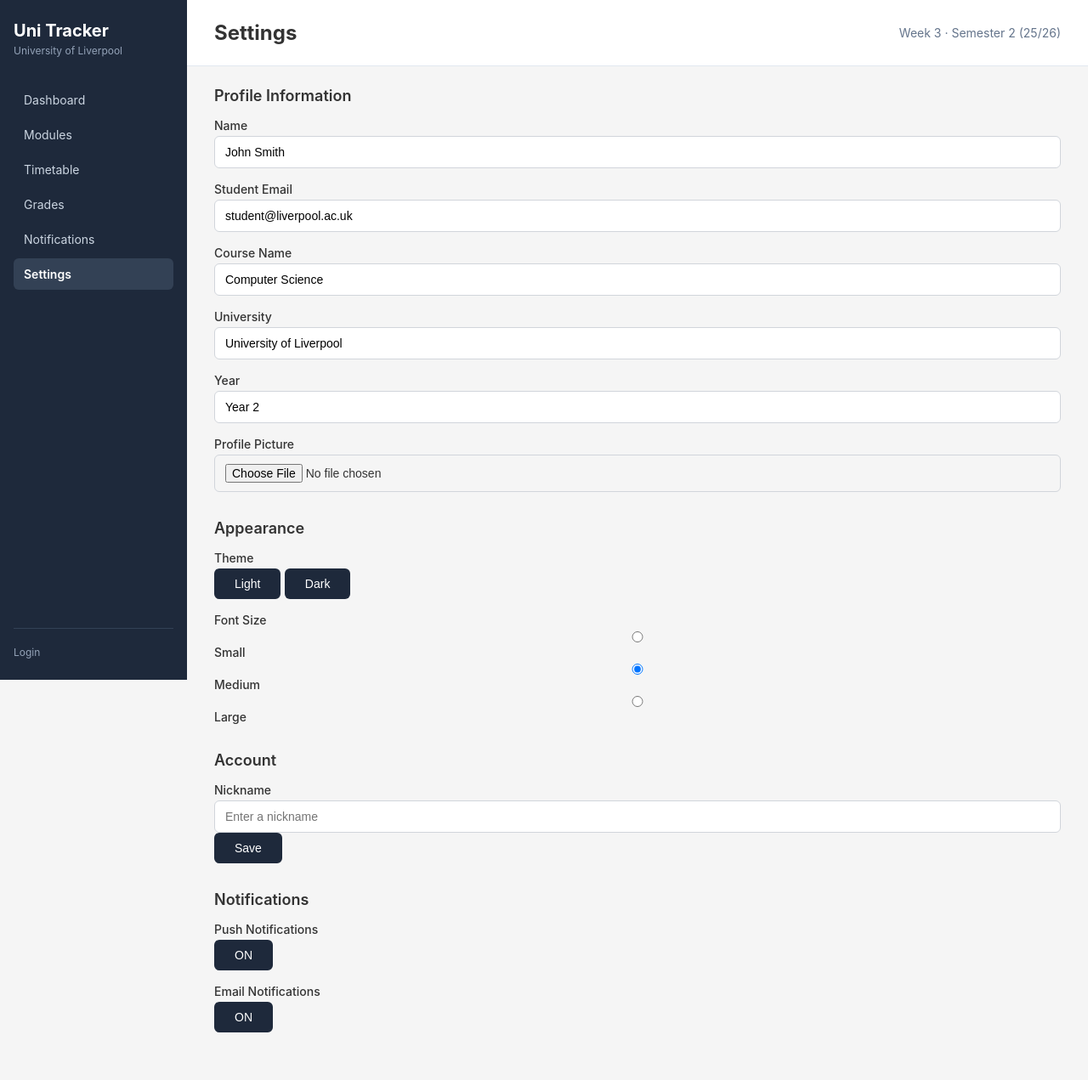
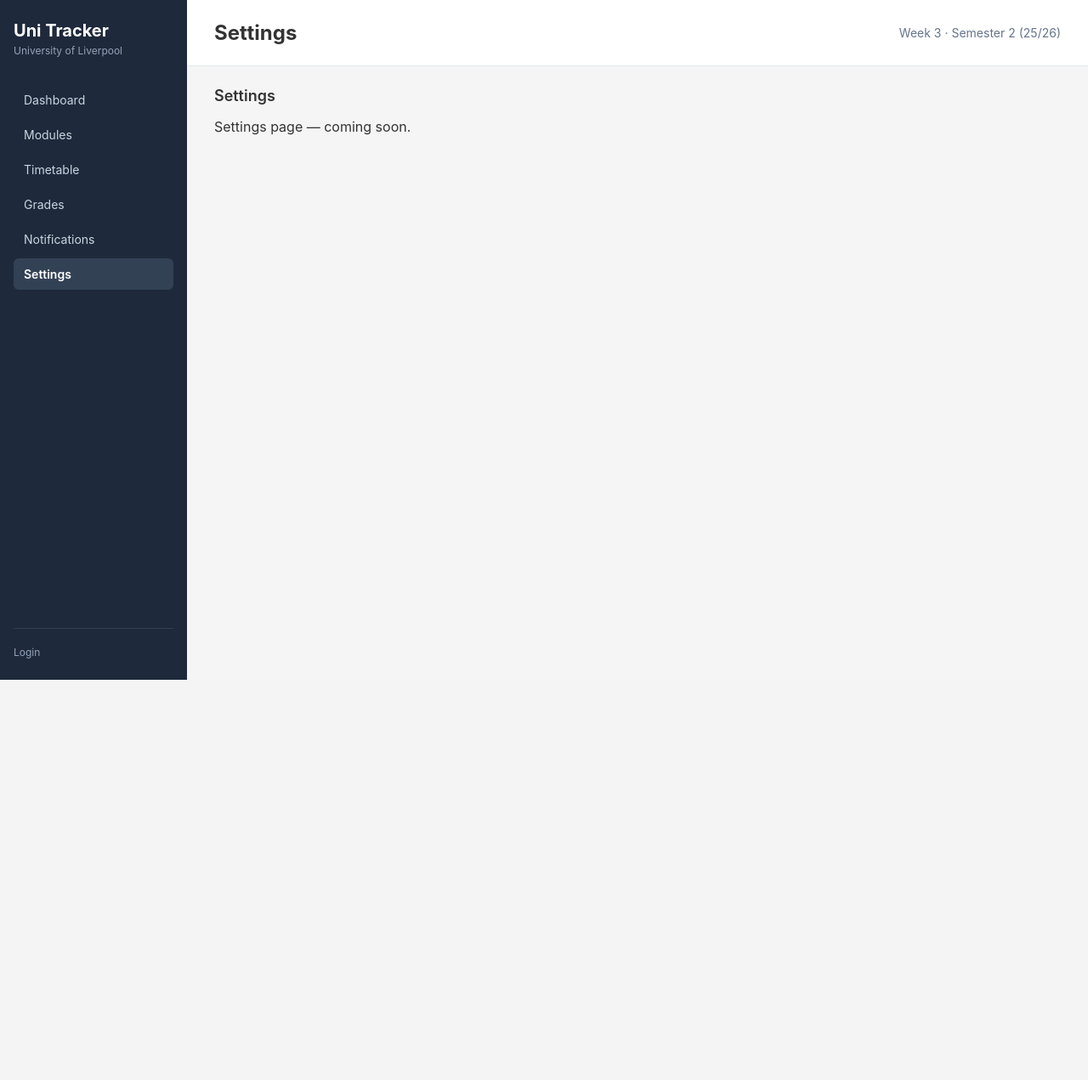
Before and after one commit to Vitto24/COMP208-Group-Project, a Django app: template templates/settings_page/settings.html in a window 1280 px wide. Shown: the whole page at 85% size. After the commit the page ends 800 px from the top, so only its background shows below. Run offline with Django 5.2, Linux system fonts and the light colour scheme; the template is opened without the code that fills it, so the values that code supplies are empty.

Commit message:
Update settings page to starter template

```diff
--- a/templates/settings_page/settings.html
+++ b/templates/settings_page/settings.html
@@ -6,78 +6,12 @@
 
 {% block content %}
 
-<!-- Profile Information -->
+<!-- TODO: Build the settings page. See docs/week-4/week4-meeting.md for details. -->
+<!-- Sections to add: Profile Information, Appearance, Account, Notifications -->
+
 <div class="section">
-    <h2>Profile Information</h2>
-    <!-- TODO: Replace placeholder values with {{ user.first_name }}, {{ profile.course }}, etc. -->
-    <div class="form-group">
-        <label>Name</label>
-        <input type="text" value="John Smith" readonly>
-    </div>
-    <div class="form-group">
-        <label>Student Email</label>
-        <input type="email" value="student@liverpool.ac.uk" readonly>
-    </div>
-    <div class="form-group">
-        <label>Course Name</label>
-        <input type="text" value="Computer Science" readonly>
-    </div>
-    <div class="form-group">
-        <label>University</label>
-        <input type="text" value="University of Liverpool" readonly>
-    </div>
-    <div class="form-group">
-        <label>Year</label>
-        <input type="text" value="Year 2" readonly>
-    </div>
-    <div class="form-group">
-        <label>Profile Picture</label>
-        <!-- TODO: Add file upload input and preview -->
-        <input type="file" accept="image/*">
-    </div>
-</div>
-
-<!-- Appearance -->
-<div class="section">
-    <h2>Appearance</h2>
-    <div class="form-group">
-        <label>Theme</label>
-        <!-- TODO: Wire up light/dark mode toggle with JS or form POST -->
-        <button class="btn">Light</button>
-        <button class="btn">Dark</button>
-    </div>
-    <div class="form-group">
-        <label>Font Size</label>
-        <!-- TODO: Save selection to user profile -->
-        <label><input type="radio" name="font_size" value="small"> Small</label>
-        <label><input type="radio" name="font_size" value="medium" checked> Medium</label>
-        <label><input type="radio" name="font_size" value="large"> Large</label>
-    </div>
-</div>
-
-<!-- Account -->
-<div class="section">
-    <h2>Account</h2>
-    <div class="form-group">
-        <label>Nickname</label>
-        <!-- TODO: Load current nickname from profile, save on form POST -->
-        <input type="text" placeholder="Enter a nickname">
-        <button class="btn">Save</button>
-    </div>
-</div>
-
-<!-- Notifications -->
-<div class="section">
-    <h2>Notifications</h2>
-    <div class="form-group">
-        <label>Push Notifications</label>
-        <!-- TODO: Wire up toggle to save preference -->
-        <button class="btn">ON</button>
-    </div>
-    <div class="form-group">
-        <label>Email Notifications</label>
-        <button class="btn">ON</button>
-    </div>
+    <h2>Settings</h2>
+    <p>Settings page — coming soon.</p>
 </div>
 
 {% endblock %}
```
